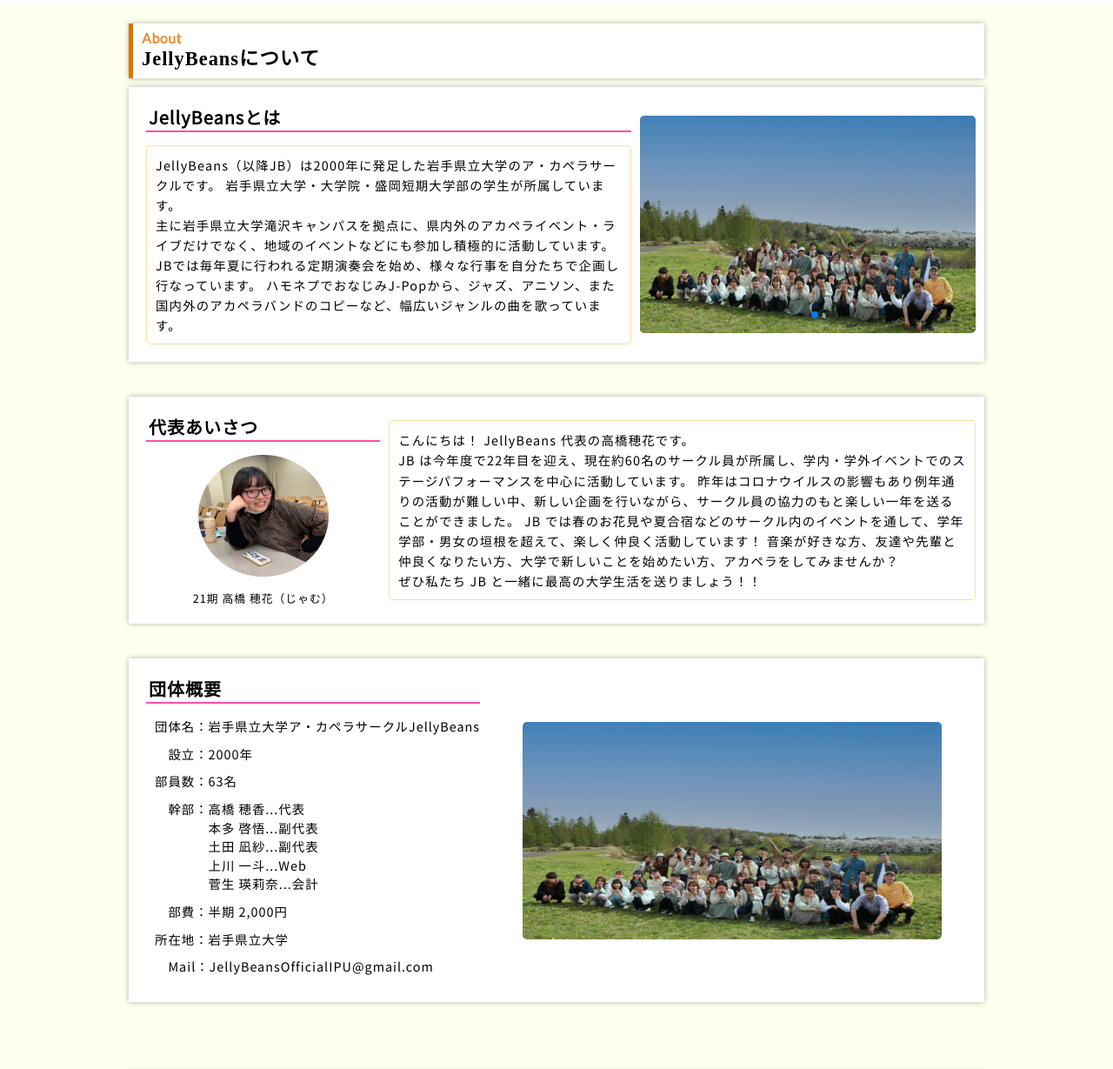
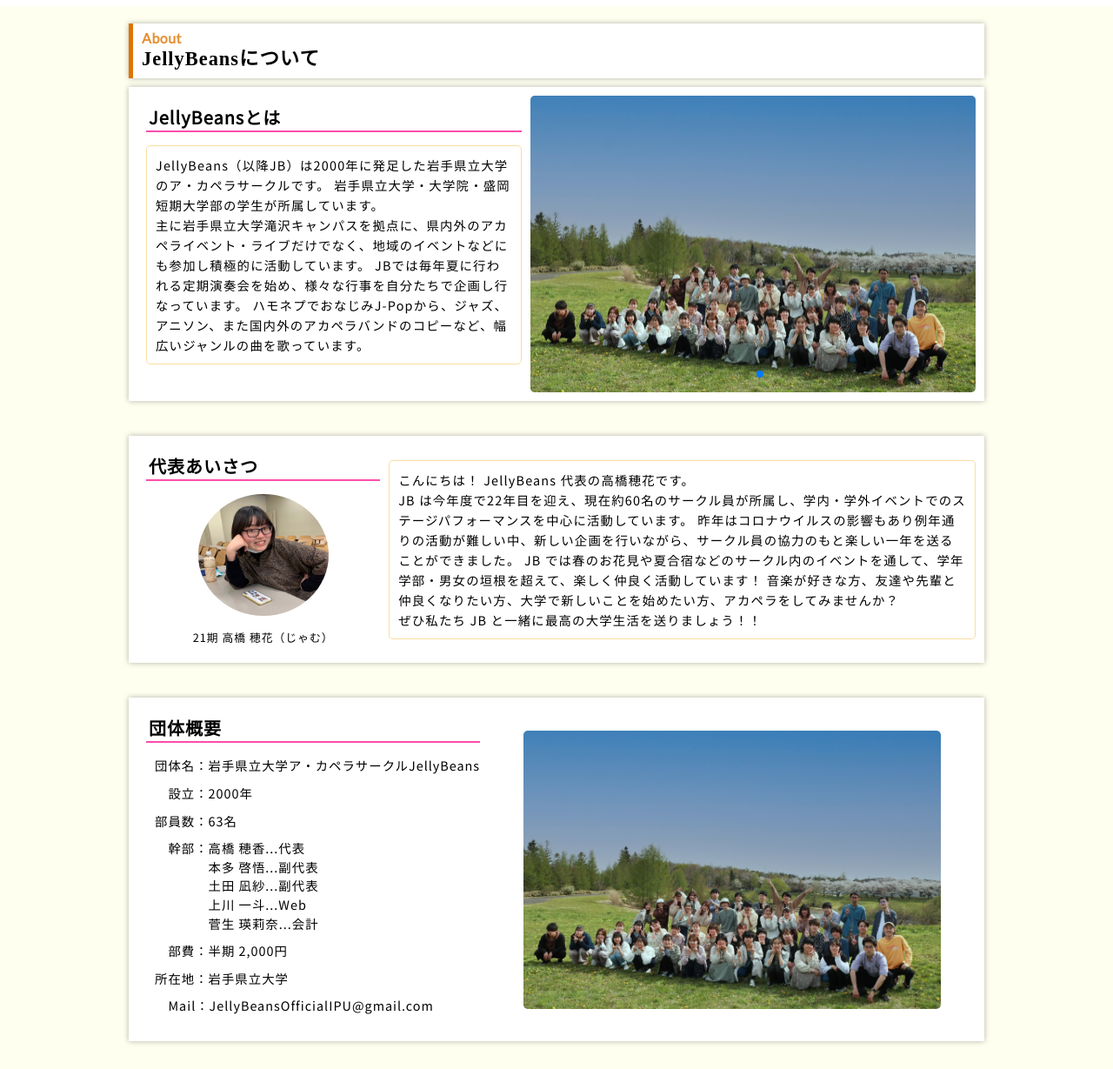
Before and after one commit to Daichi-Ikarashi/club-webpages, a plain HTML site: page index.html in a window 1280 px wide. Shown: the part 313-1542 px from the top of the page at 87% size. Drawn offline with Linux system fonts and the light colour scheme; a web font is replaced by a local one.

Commit message:
Update style.css

```diff
--- a/css/style.css
+++ b/css/style.css
@@ -231,8 +231,7 @@ section {
 }
 
 .swiper {
-  min-width: 40%;
-  height: 250px;
+  min-width: 40vw;
   margin: auto 0;
   border-radius: 5px;
   background-color: lightgrey;
@@ -240,7 +239,7 @@ section {
 
 .swiper-img {
   width: 100%;
-  object-fit: cover;
+  object-fit: contain;
   height: 100%;
 }
 
@@ -277,16 +276,13 @@ section {
 }
 .group-img {
   margin: auto;
-  min-width: 50%;
-  height: 250px;
+  height: 40vh;
   border-radius: 5px;
 }
 
 .group-img img {
   display: block;
   width: 100%;
-  object-fit: contain;
-  height: 100%;
 }
 
 /*==============================
```
